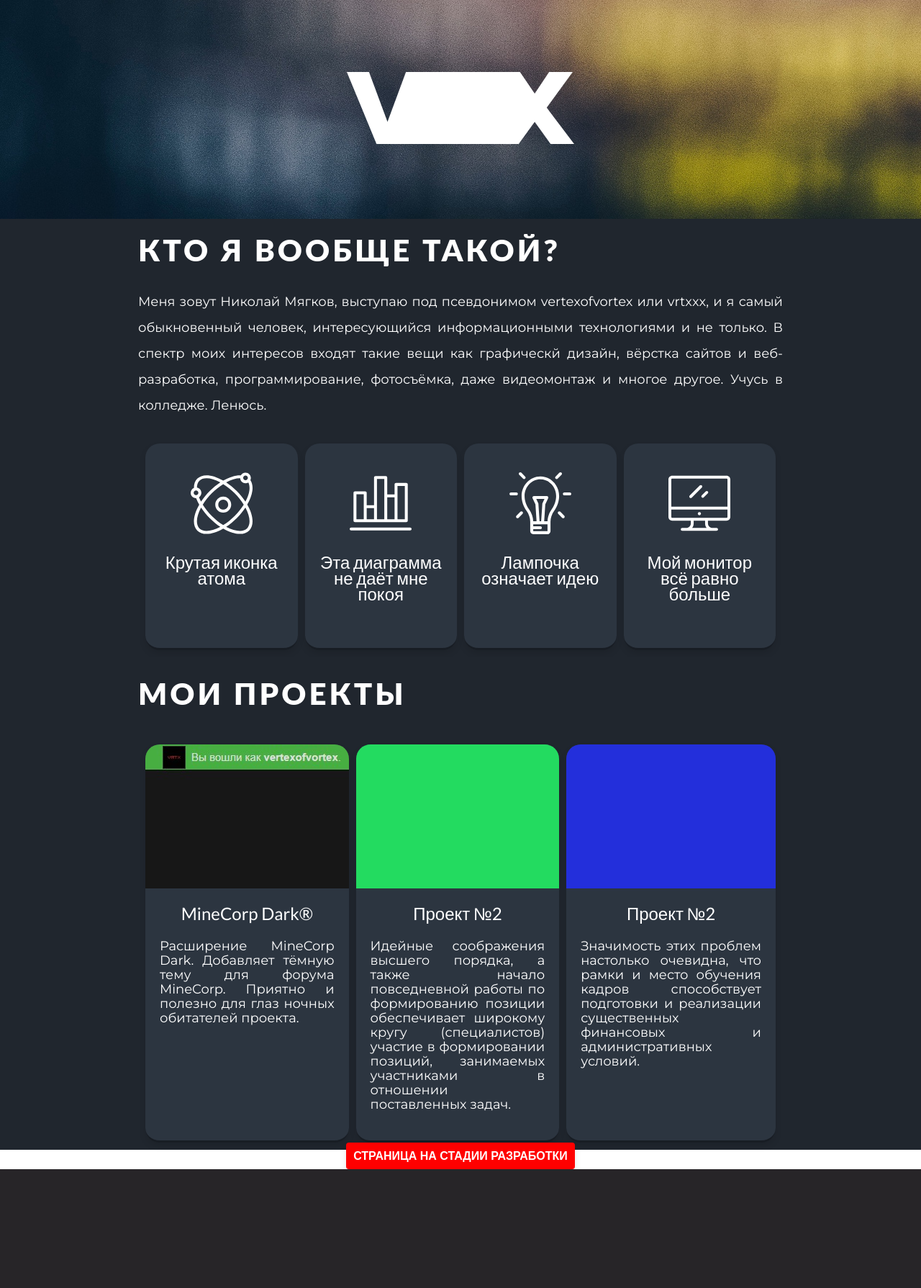
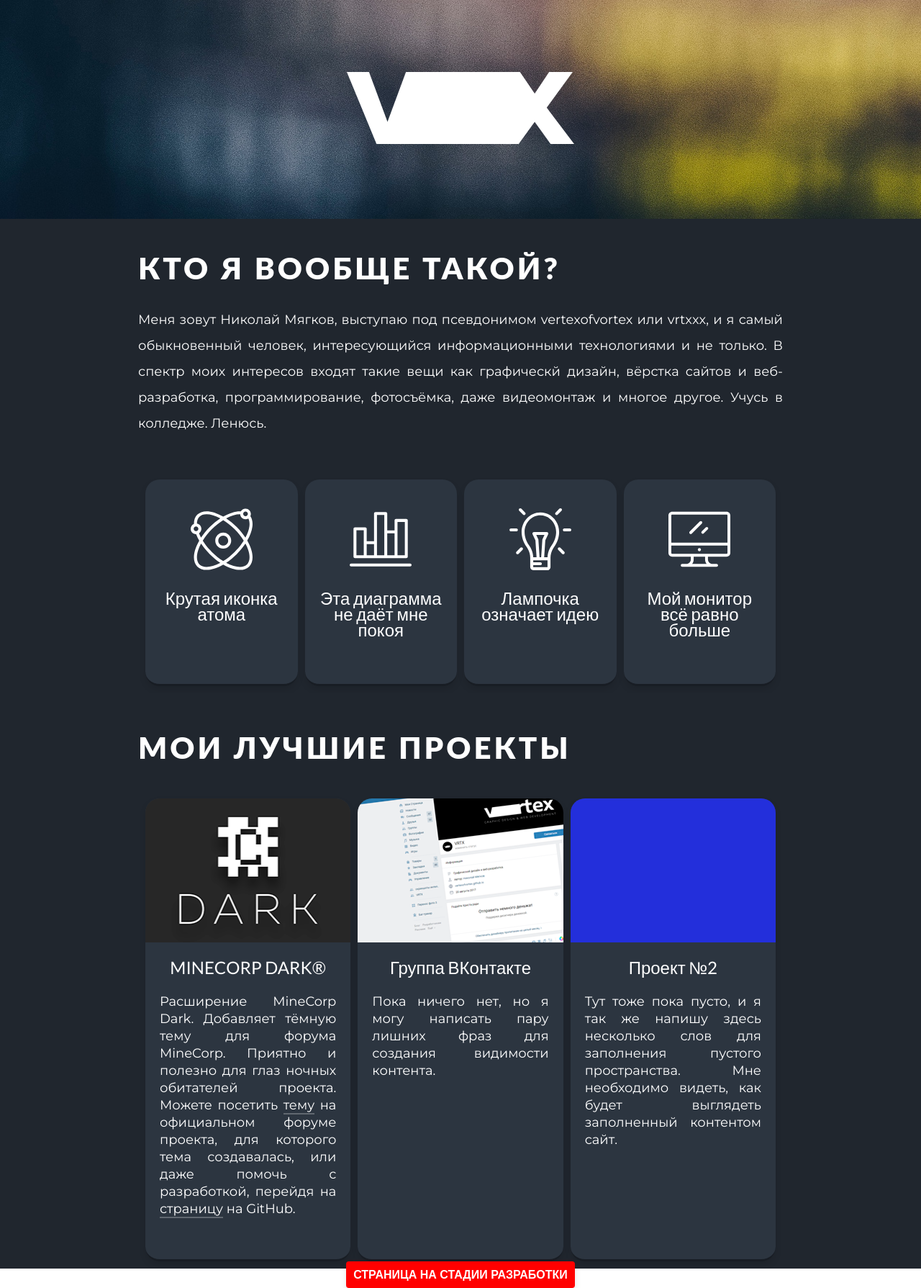
Before and after one commit to PbIBa/vertexofvortex.github.io, a PHP site: page /new/index.html in a window 1280 px wide. Shown: the whole page at 72% size. Before the commit the page ends 1624 px from the top, so only its background shows below. Run offline with PHP 8.4, Linux system fonts and the light colour scheme.

Commit message:
site update

```diff
--- a/new/index.html
+++ b/new/index.html
@@ -42,24 +42,24 @@
         </table>
     </div>
     <div class="projects pageSection">
-        <h1>Мои проекты</h1>
+        <h1>Мои лучшие проекты</h1>
         <table class="blocksContainer projects">
             <tr>
                 <td class="block project">
                     <div class="blockImage projects mcd"></div>
                     <span class="blockText projects">
-                        <p>MineCorp Dark®</p>
+                        <p>MINECORP DARK®</p>
                         <div class="blockTextDescription">
-                                Расширение MineCorp Dark. Добавляет тёмную тему для форума MineCorp. Приятно и полезно для глаз ночных обитателей проекта.
+                            <p>Расширение MineCorp Dark. Добавляет тёмную тему для форума MineCorp. Приятно и полезно для глаз ночных обитателей проекта. Можете посетить <a href="http://forum.minecorp.ru/viewtopic.php?id=21434" target="_blank">тему</a> на официальном форуме проекта, для которого тема создавалась, или даже помочь с разработкой, перейдя на <a href="https://github.com/vertexofvortex/vertexofvortex.github.io/tree/master/minecorpdarkextension" target="_blank">страницу</a> на GitHub.</p>
                         </div>
                     </span>
                 </td>
                 <td class="block project">
                     <div class="blockImage projects grp"></div>
                     <span class="blockText projects">
-                        <p>Проект №2</p>
+                        <p>Группа ВКонтакте</p>
                         <div class="blockTextDescription">
-                                Идейные соображения высшего порядка, а также начало повседневной работы по формированию позиции обеспечивает широкому кругу (специалистов) участие в формировании позиций, занимаемых участниками в отношении поставленных задач.
+                            <p>Пока ничего нет, но я могу написать пару лишних фраз для создания видимости контента.</p>
                         </div>
                     </span>
                 </td>
@@ -68,7 +68,7 @@
                     <span class="blockText projects">
                         <p>Проект №2</p>
                         <div class="blockTextDescription">
-                                Значимость этих проблем настолько очевидна, что рамки и место обучения кадров способствует подготовки и реализации существенных финансовых и административных условий.
+                            <p>Тут тоже пока пусто, и я так же напишу здесь несколько слов для заполнения пустого пространства. Мне необходимо видеть, как будет выглядеть заполненный контентом сайт.</p>
                         </div>
                     </span>
                 </td>
--- a/new/style.css
+++ b/new/style.css
@@ -1,12 +1,16 @@
 @import url('https://fonts.googleapis.com/css?family=Lato|Montserrat');
 
+html {
+    height: 100%;
+}
 body {
     margin: 0px;
+    height: 100%;
 }
 
 .pageSection {
     background: #20262E;
-    padding: 25px 15% 0 15%;
+    padding: 50px 15% 0 15%;
 }
 
 h1 {
@@ -17,6 +21,16 @@ h1 {
     margin-top: 0;
     letter-spacing: 4px;
     text-transform: uppercase;
+}
+
+a {
+    color: #FFFFFF;
+    text-decoration: none;
+    border-bottom: 2px solid rgba(255, 255, 255, 0.25);
+}
+
+a:hover {
+    border-bottom: 2px solid rgba(255, 255, 255, 0.75);
 }
 
 .coverImage {
@@ -77,11 +91,13 @@ h1 {
 }
 
 .blockImage.projects.mcd {
-    background: url(images/darktheme.jpg);
+    background: url(images/darktheme.png);
+    background-position: center;
 }
 
 .blockImage.projects.grp {
     background: rgb(35, 219, 96);
+    background: url(images/vkgroup.png);
 }
 
 .blockImage.projects.nnn {
@@ -91,8 +107,28 @@ h1 {
 .blockTextDescription {
     margin: 0 20px 0 20px;
     font-size: 18px;
-    line-height: 20px;
+    line-height: 24px;
     font-family: 'Montserrat', sans-serif;
     text-align: justify;
     color: #FFFFFF;
 }
+
+p.blockTextDescription {
+
+}
+
+.blockButton {
+    width: 200px;
+    height: 40px;
+    border: none;
+    border-radius: 20px;
+}
+
+.blockButton.light {
+    background: #FFFFFF;
+    color: #20262E;
+}
+
+.blockButton.dark {
+
+}
```
Also changed, not shown: new/images/darktheme.png (added), new/images/darktheme1.jpg (renamed from new/images/darktheme.jpg), new/images/logo_unused.svg (added), new/images/vkgroup.png (added).
